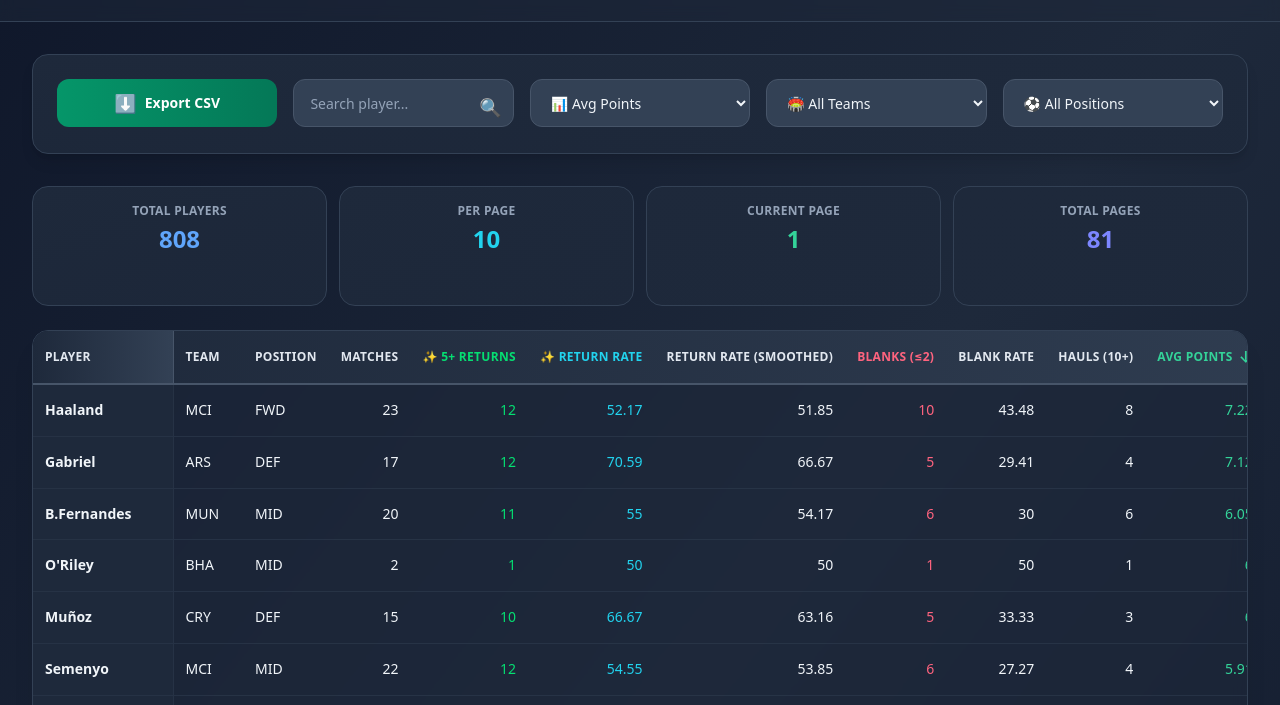
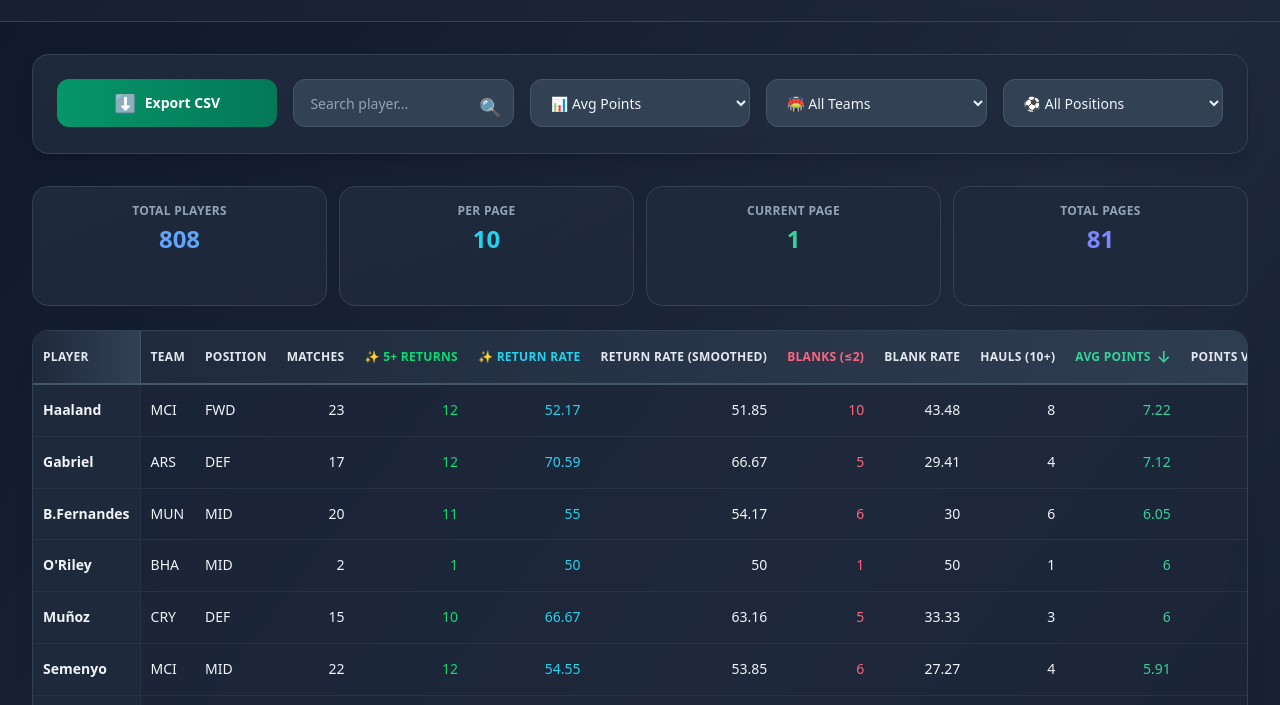
Before and after one commit to mostafaALBASH/rcfpl-webpack-app, a website built with webpack: page src/index.html in a window 1280 px wide. Shown: the part 95-800 px from the top of the page. Built offline with nearby package versions, Linux system fonts and the light colour scheme.

Commit message:
Final aggressive table width optimization - eliminate horizontal scrollbar
- Reduced consistency score column from 130px to 120px
- Reduced player name to 85/105px (mobile/desktop)
- Reduced all metric columns by 2-5px each
- Reduced padding to px-2/2.5 for tighter spacing
- Total space saved: 85-90px across all columns
- Eliminates horizontal scrollbar while maintaining readability

```diff
--- a/src/index.html
+++ b/src/index.html
@@ -522,20 +522,20 @@
                   <th
                     @click="toggleSort(header)"
                     :class="[
-                      'px-2.5 sm:px-3 py-3 sm:py-3.5 font-semibold text-slate-200 cursor-pointer hover:bg-slate-700 transition-all duration-200',
-                      index === 0 ? 'sticky left-0 z-20 bg-gradient-to-r from-slate-800 to-slate-700 text-left min-w-[110px] sm:min-w-[140px] border-r border-slate-600' : '',
-                      header === 'team' ? 'min-w-[60px] sm:min-w-[70px]' : '',
-                      header === 'element_type' ? 'min-w-[55px] sm:min-w-[65px]' : '',
-                      header === 'matches_counted' ? 'min-w-[60px]' : '',
-                      header === 'points_avg' ? 'min-w-[70px] !text-emerald-400' : '',
-                      header === 'consistency_score' ? 'min-w-[75px]' : '',
-                      header === 'returns_5plus_count' ? 'min-w-[65px] !text-green-400' : '',
+                      'px-2 sm:px-2.5 py-3 sm:py-3.5 font-semibold text-slate-200 cursor-pointer hover:bg-slate-700 transition-all duration-200',
+                      index === 0 ? 'sticky left-0 z-20 bg-gradient-to-r from-slate-800 to-slate-700 text-left min-w-[85px] sm:min-w-[105px] border-r border-slate-600' : '',
+                      header === 'team' ? 'min-w-[48px] sm:min-w-[52px]' : '',
+                      header === 'element_type' ? 'min-w-[42px] sm:min-w-[48px]' : '',
+                      header === 'matches_counted' ? 'min-w-[48px]' : '',
+                      header === 'points_avg' ? 'min-w-[58px] !text-emerald-400' : '',
+                      header === 'consistency_score' ? 'min-w-[120px]' : '',
+                      header === 'returns_5plus_count' ? 'min-w-[58px] !text-green-400' : '',
                       header === 'return_rate_raw' ? '!text-cyan-400' : '',
-                      header === 'return_rate_smooth' ? 'min-w-[70px]' : '',
-                      header === 'blanks_le2_count' ? 'min-w-[65px] !text-rose-400' : '',
-                      header === 'blanks_rate' ? 'min-w-[70px]' : '',
-                      header === 'hauls_10plus_count' ? 'min-w-[65px]' : '',
-                      header === 'points_sd' ? 'min-w-[60px]' : '',
+                      header === 'return_rate_smooth' ? 'min-w-[62px]' : '',
+                      header === 'blanks_le2_count' ? 'min-w-[58px] !text-rose-400' : '',
+                      header === 'blanks_rate' ? 'min-w-[62px]' : '',
+                      header === 'hauls_10plus_count' ? 'min-w-[58px]' : '',
+                      header === 'points_sd' ? 'min-w-[52px]' : '',
                       index > 0 && ['matches_counted', 'returns_5plus_count', 'return_rate_raw', 'return_rate_smooth', 'blanks_le2_count', 'blanks_rate', 'hauls_10plus_count', 'points_avg', 'points_sd', 'consistency_score'].includes(header) ? 'text-right' : 'text-left',
                       'whitespace-nowrap'
                     ]"
@@ -554,20 +554,20 @@
                 <tr class="border-b border-slate-700/50 hover:bg-slate-700/30 transition-colors duration-150">
                   <template x-for="(header, index) in headers" :key="header">
                     <td :class="[
-                      'px-2.5 sm:px-3 py-3 sm:py-3.5 leading-relaxed',
-                      index === 0 ? 'sticky left-0 z-10 bg-slate-800 border-r border-slate-700/50 font-semibold text-blue-300 min-w-[110px] sm:min-w-[140px]' : '',
-                      header === 'team' ? 'min-w-[60px] sm:min-w-[70px]' : '',
-                      header === 'element_type' ? 'min-w-[55px] sm:min-w-[65px]' : '',
-                      header === 'matches_counted' ? 'min-w-[60px]' : '',
-                      header === 'points_avg' ? 'min-w-[70px] font-bold !text-emerald-400' : '',
-                      header === 'consistency_score' ? 'min-w-[75px] font-bold' : '',
-                      header === 'returns_5plus_count' ? 'min-w-[65px] font-semibold !text-green-400' : '',
+                      'px-2 sm:px-2.5 py-3 sm:py-3.5 leading-relaxed',
+                      index === 0 ? 'sticky left-0 z-10 bg-slate-800 border-r border-slate-700/50 font-semibold text-blue-300 min-w-[85px] sm:min-w-[105px]' : '',
+                      header === 'team' ? 'min-w-[48px] sm:min-w-[52px]' : '',
+                      header === 'element_type' ? 'min-w-[42px] sm:min-w-[48px]' : '',
+                      header === 'matches_counted' ? 'min-w-[48px]' : '',
+                      header === 'points_avg' ? 'min-w-[58px] font-bold !text-emerald-400' : '',
+                      header === 'consistency_score' ? 'min-w-[120px] font-bold' : '',
+                      header === 'returns_5plus_count' ? 'min-w-[58px] font-semibold !text-green-400' : '',
                       header === 'return_rate_raw' ? 'font-semibold !text-cyan-400' : '',
-                      header === 'return_rate_smooth' ? 'min-w-[70px]' : '',
-                      header === 'blanks_le2_count' ? 'min-w-[65px] font-semibold !text-rose-400' : '',
-                      header === 'blanks_rate' ? 'min-w-[70px]' : '',
-                      header === 'hauls_10plus_count' ? 'min-w-[65px]' : '',
-                      header === 'points_sd' ? 'min-w-[60px]' : '',
+                      header === 'return_rate_smooth' ? 'min-w-[62px]' : '',
+                      header === 'blanks_le2_count' ? 'min-w-[58px] font-semibold !text-rose-400' : '',
+                      header === 'blanks_rate' ? 'min-w-[62px]' : '',
+                      header === 'hauls_10plus_count' ? 'min-w-[60px]' : '',
+                      header === 'points_sd' ? 'min-w-[52px]' : '',
                       index > 0 && ['matches_counted', 'returns_5plus_count', 'return_rate_raw', 'return_rate_smooth', 'blanks_le2_count', 'blanks_rate', 'hauls_10plus_count', 'points_avg', 'points_sd', 'consistency_score'].includes(header) ? 'text-right tabular-nums' : 'text-left',
                       'text-slate-100'
                     ]">
```
